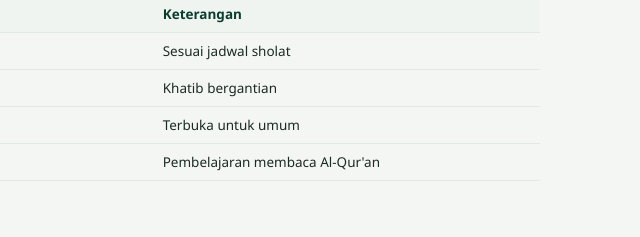
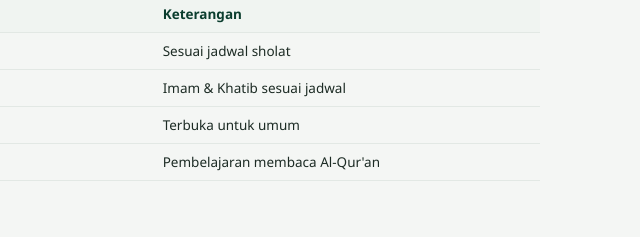
Before and after one commit to basten08/masjid-al-ghufron, a website: page public/kegiatan.html in a window 1280 px wide. Shown: the part 255-492 px from the top of the page, 640-1280 px from the left. Drawn offline with Linux system fonts and the light colour scheme.

Commit message:
Update keterangan Sholat Jumat: imam & khatib sesuai jadwal

```diff
--- a/public/kegiatan.html
+++ b/public/kegiatan.html
@@ -50,7 +50,7 @@
           <tr>
             <td>Sholat Jumat</td>
             <td>Mengikuti Jadwal Sholat Dzuhur</td>
-            <td>Khatib bergantian</td>
+            <td>Imam & Khatib sesuai jadwal</td>
           </tr>
           <tr>
             <td>Rutinan Yasinan Ba'da Isya</td>
```
